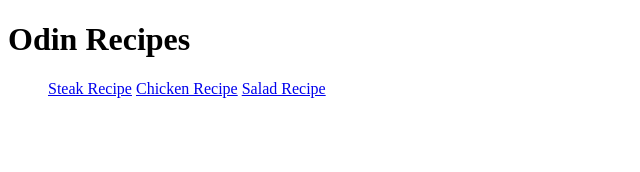
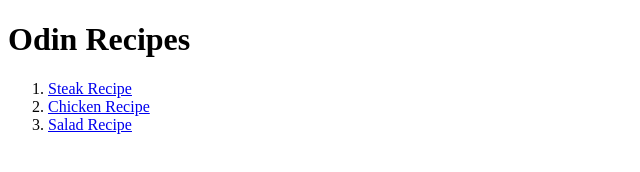
Before and after one commit to traviswilliford/odin-recipes, a plain HTML site: page index.html in a window 1280 px wide. Shown: the whole page, without its empty margins (0-640 px from the left). Drawn offline with Linux system fonts and the light colour scheme.

Commit message:
Update list content on homepage

```diff
--- a/index.html
+++ b/index.html
@@ -13,10 +13,10 @@
         <h1>Odin Recipes</h1>
 
         <ol>
+            <li><a href="recipes/steak.html">Steak Recipe</a></li>
+            <li> <a href="recipes/chicken.html">Chicken Recipe</a></li>
+           <li> <a href="recipes/salad.html">Salad Recipe</a></li>
 
-            <a href="recipes/steak.html">Steak Recipe</a>
-            <a href="recipes/chicken.html">Chicken Recipe</a>
-            <a href="recipes/salad.html">Salad Recipe</a>
 
         </ol>
     </body>
```
